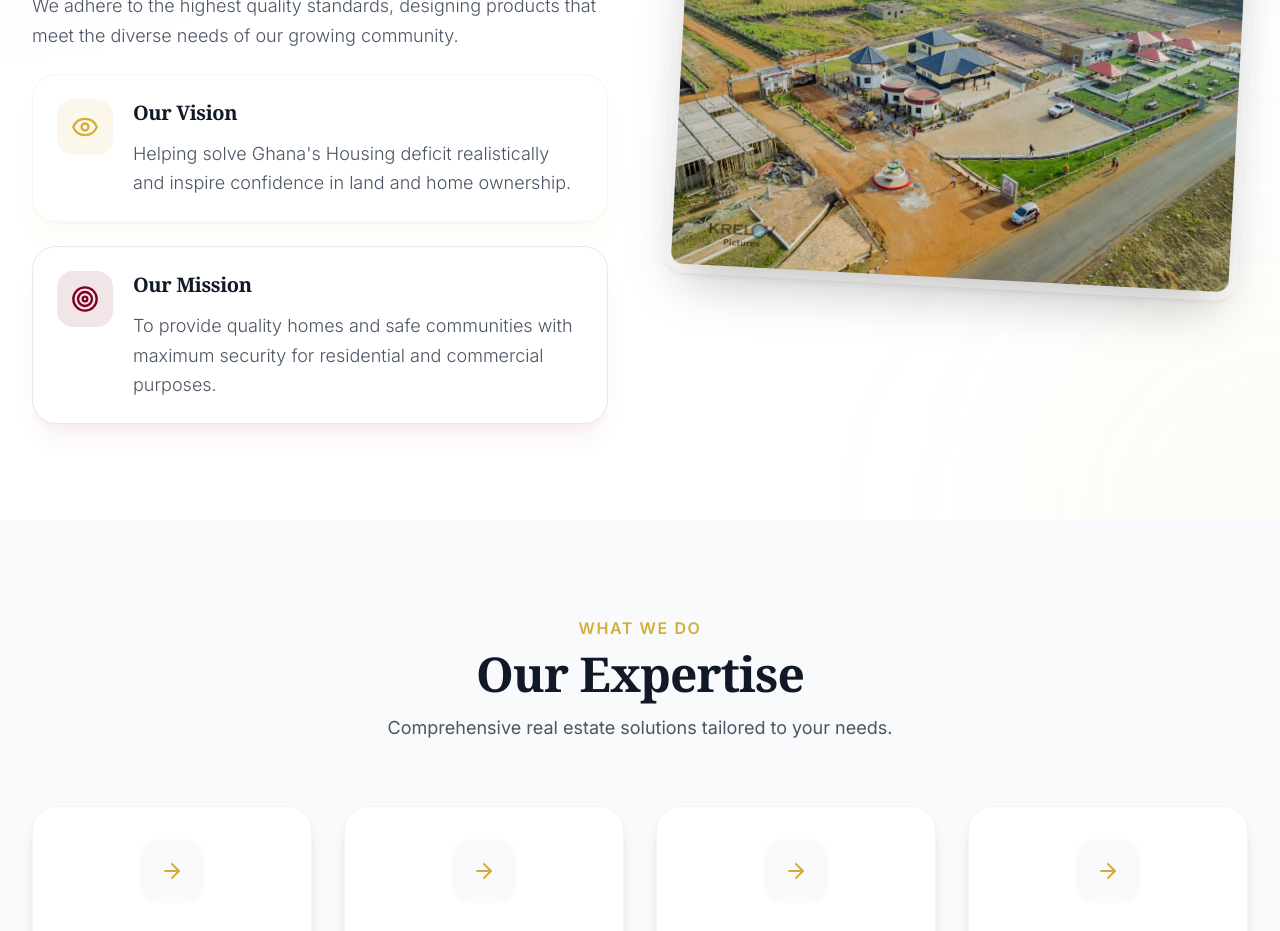
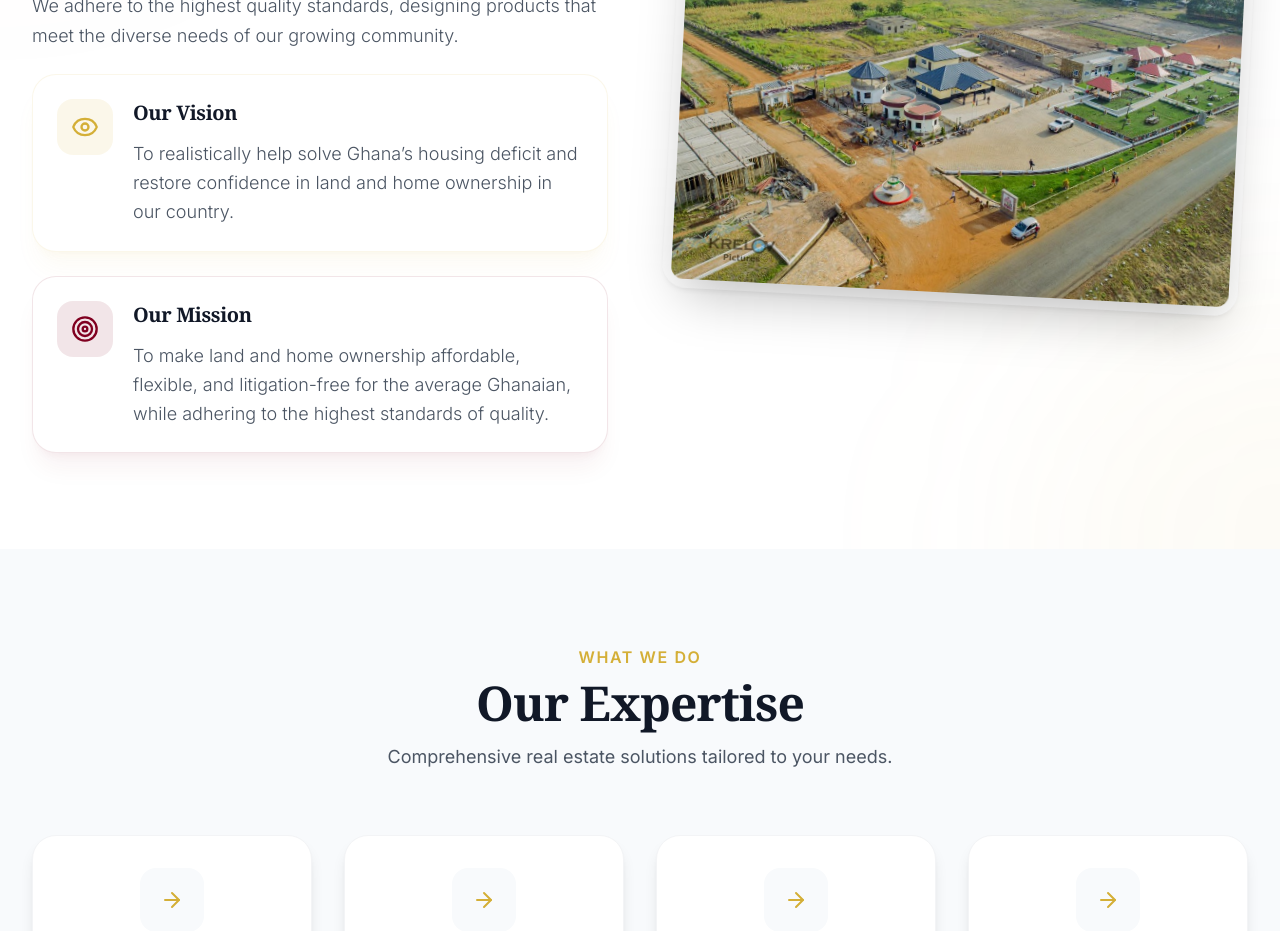
Before and after one commit to adazewebstudio-png/adonaiestate, a React (Vite) app: page / in a window 1280 px wide. Shown: the part 3580-4511 px from the top of the page. Built offline with nearby package versions, Linux system fonts and the light colour scheme; no server answers.

Commit message:
update: mission and vision statements on home and about pages

```diff
--- a/src/pages/AboutUs.tsx
+++ b/src/pages/AboutUs.tsx
@@ -55,8 +55,8 @@ const AboutUs = () => {
                     {/* Vision & Mission */}
                     <div className="grid grid-cols-1 md:grid-cols-2 gap-8 mb-8">
                         {[
-                            { title: 'Our Vision', text: 'To become the leading provider of affordable and secure estate developments in Ghana, creating spaces where every individual can build a legacy.', icon: Eye },
-                            { title: 'Our Mission', text: 'To simplify property ownership through transparency, litigation-free land, and professionally planned communities that deliver lasting value.', icon: Rocket },
+                            { title: 'Our Vision', text: 'To realistically help solve Ghana’s housing deficit and restore confidence in land and home ownership in our country.', icon: Eye },
+                            { title: 'Our Mission', text: 'To make land and home ownership affordable, flexible, and litigation-free for the average Ghanaian, while adhering to the highest standards of quality.', icon: Rocket },
                         ].map((item, index) => (
                             <motion.div
                                 key={index}
--- a/src/pages/Home.tsx
+++ b/src/pages/Home.tsx
@@ -455,7 +455,7 @@ const Home = () => {
                                         </div>
                                         <div>
                                             <h4 className="text-gray-900 font-bold text-xl mb-3 font-serif">Our Vision</h4>
-                                            <p className="text-gray-600 leading-relaxed">Helping solve Ghana's Housing deficit realistically and inspire confidence in land and home ownership.</p>
+                                            <p className="text-gray-600 leading-relaxed">To realistically help solve Ghana’s housing deficit and restore confidence in land and home ownership in our country.</p>
                                         </div>
                                     </div>
 
@@ -465,7 +465,7 @@ const Home = () => {
                                         </div>
                                         <div>
                                             <h4 className="text-gray-900 font-bold text-xl mb-3 font-serif">Our Mission</h4>
-                                            <p className="text-gray-600 leading-relaxed">To provide quality homes and safe communities with maximum security for residential and commercial purposes.</p>
+                                            <p className="text-gray-600 leading-relaxed">To make land and home ownership affordable, flexible, and litigation-free for the average Ghanaian, while adhering to the highest standards of quality.</p>
                                         </div>
                                     </div>
                                 </div>
```
